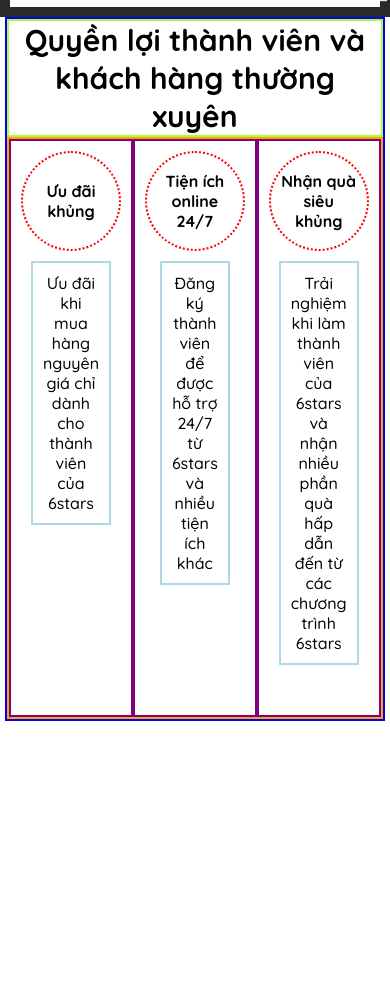
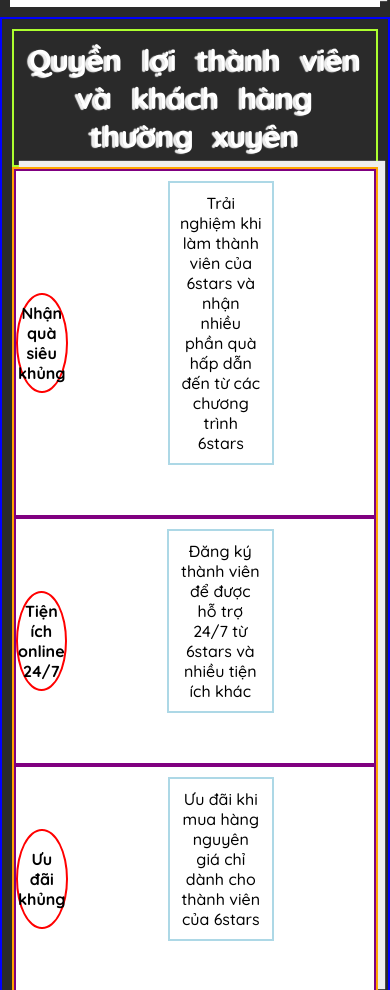
Before and after one commit to LeHoDiep/projectCondom, a website built with webpack: page src/page/index.pug in a window 390 px wide. Shown: the part 999-1989 px from the top of the page. Built offline with nearby package versions, Linux system fonts and the light colour scheme.

Commit message:
Tui la Vi da lam xong phan founder va benefits

```diff
--- a/src/page/layout/benefits.pug
+++ b/src/page/layout/benefits.pug
@@ -1,23 +1,22 @@
 .benefits-part
     .container
-        .container-b
-            .title-b
-                p Quyền lợi thành viên và khách hàng thường xuyên
-            .benefits
-                .benefit-column
-                    .benefit-name
-                        p Ưu đãi <br> khủng
-                    .benefit-infor
-                        p Ưu đãi khi mua hàng nguyên giá chỉ dành cho thành viên của 6stars
-                .benefit-column
-                    .benefit-name
-                        p Tiện ích <br> online 24/7
-                    .benefit-infor
-                        p Đăng ký thành viên để được hỗ trợ 24/7 từ 6stars và nhiều tiện ích khác
-                .benefit-column
-                    .benefit-name
-                        p Nhận quà <br> siêu khủng
-                    .benefit-infor
-                        p Trải nghiệm khi làm thành viên của 6stars và nhận nhiều phần quà hấp dẫn đến từ các chương trình 6stars
+        .title
+            p Quyền lợi thành viên và khách hàng thường xuyên
+        .benefits
+            .benefit-column
+                .benefit-name
+                    p Ưu đãi <br> khủng
+                .benefit-infor
+                    p Ưu đãi khi mua hàng nguyên giá chỉ dành cho thành viên của 6stars
+            .benefit-column
+                .benefit-name
+                    p Tiện ích <br> online 24/7
+                .benefit-infor
+                    p Đăng ký thành viên để được hỗ trợ 24/7 từ 6stars và nhiều tiện ích khác
+            .benefit-column
+                .benefit-name
+                    p Nhận quà <br> siêu khủng
+                .benefit-infor
+                    p Trải nghiệm khi làm thành viên của 6stars và nhận nhiều phần quà hấp dẫn đến từ các chương trình 6stars
 p
     <div style = "height: 100vh"></div>
--- a/src/page/layout/founder.pug
+++ b/src/page/layout/founder.pug
@@ -8,7 +8,7 @@
                     .founder-vi-img
                         img(src="../img/ViNSL.jpg", alt="")
                     .fd-name
-                         p Nguyễn Thanh Vi
+                        p Nguyễn Thanh Vi
                 .fd-block
                     .founder-ngoc-img
                         img(src="../img/NgocNSL.jpg", alt="")
--- a/src/scss/component/benefits.scss
+++ b/src/scss/component/benefits.scss
@@ -1,17 +1,26 @@
 .benefits-part{
-    .container-b{
+    .container{
         border: 2px solid blue;
+        padding: 1rem;
+        background-color: #2a2a2a;
     }
-    .title-b{
+    .title{
         border: 2px solid greenyellow;
         text-align: center;
         font-size: 3rem;
         font-weight: 1000;
+        background-color: #2a2a2a;
+        color: #fff;
+        text-shadow: -3px 1px 1px #eeeeee;
+        word-spacing: 1.2rem;
+        padding: 1rem;
     }
     .benefits{
         border: 2px solid orange;
         display: flex;
         flex-wrap: nowrap;
+        background-color: #fff;
+        box-shadow: 7px -6px 1px #eeeeee;
     }
     .benefit-column{
         border: 2px solid purple;
@@ -22,7 +31,7 @@
         align-content: flex-start;
     }
     .benefit-name{
-        border: 2px dotted red;
+        border: 2px solid red;
         text-align: center;
         border-radius: 100%;
         margin: 10px 0 0 0;
@@ -33,6 +42,11 @@
         display: flex;
         justify-content: center;
         align-items: center;
+        transition: 0.5s;
+    }
+    .benefit-name:hover{
+        background: linear-gradient(to bottom, #fff, lightblue);
+        border: 2px groove#eeeeee;
     }
     .benefit-infor{
         border: 2px solid lightblue;
@@ -42,3 +56,25 @@
         font-weight: 500;
     }
 }
+@media(max-width: 960px){
+    .benefits-part{
+        .benefits{
+            flex-direction: column-reverse;
+        }
+        .benefit-column{
+            width: 100%;
+            justify-content: center;
+            align-items: center;
+            flex-wrap: nowrap;
+            margin: 0;
+            padding: 0;
+        }
+        .benefit-name{
+            margin: 0;
+            padding: 0;
+        }
+        .benefit-infor{
+            width: 600px;
+        }
+    }
+}
```
